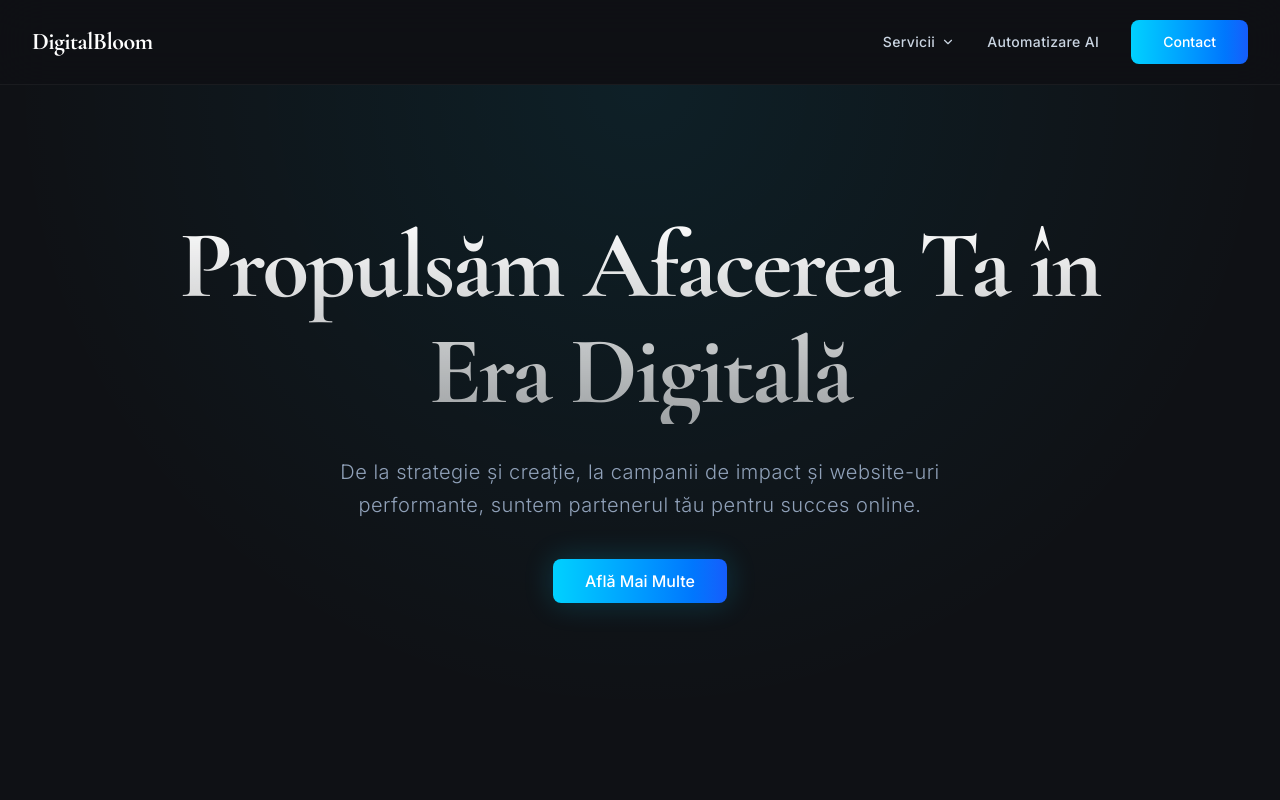
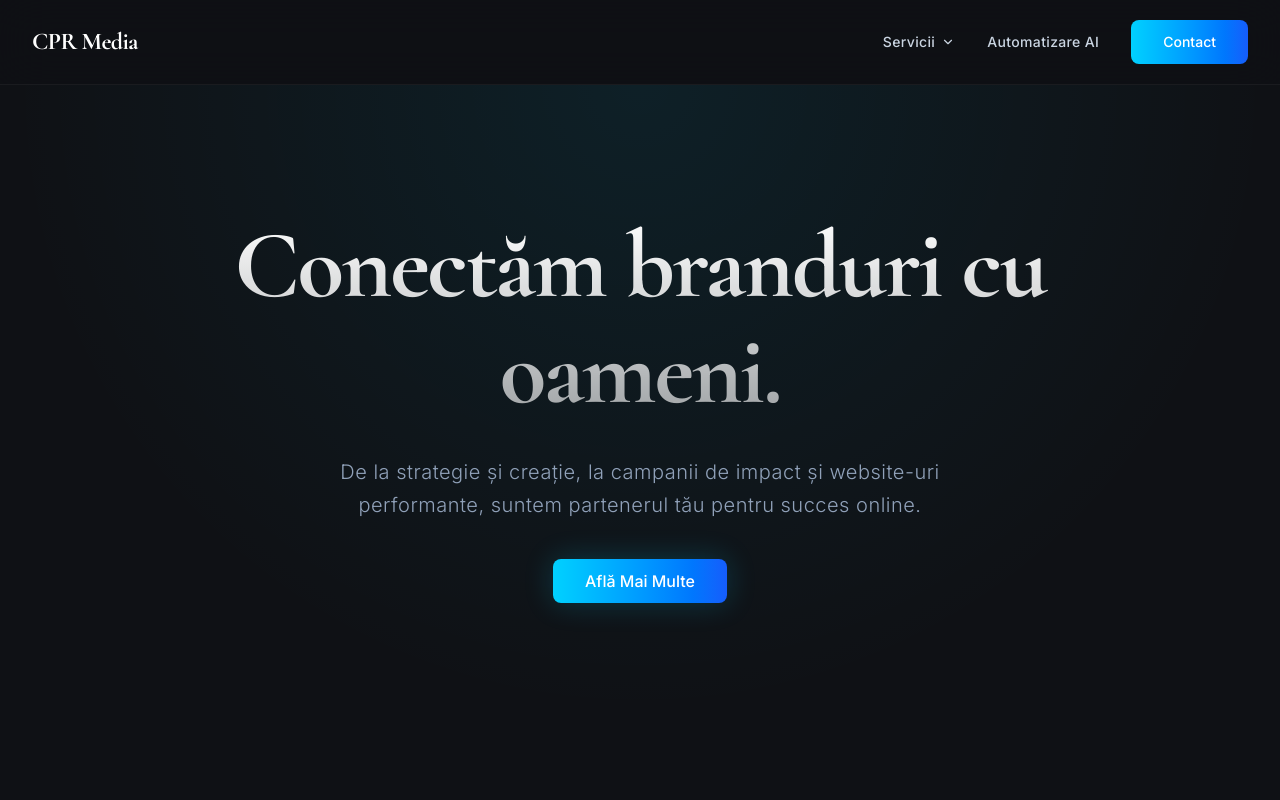
Before and after one commit to ciprianalexandru450-afk/PFA, a React (Vite) app: page / in a window 1280 px wide. Shown: the top 800 px of the page. Built offline with nearby package versions, Linux system fonts and the light colour scheme.

Commit message:
refactor: Update company name and slogan
Rebrands the application from "DigitalBloom" to "CPR Media", updating the company name in the header and the main hero section slogan. This change reflects a business rebranding initiative.

```diff
--- a/src/App.tsx
+++ b/src/App.tsx
@@ -25,7 +25,7 @@ const Header = ({ setView }: { setView: (view: string) => void }) => {
           className="font-serif text-2xl font-bold cursor-pointer text-white tracking-tight"
           onClick={() => setView('home')}
         >
-          DigitalBloom
+          CPR Media
         </motion.h2>
         <nav className="flex items-center space-x-8">
           <div className="relative" ref={dropdownRef}>
@@ -75,7 +75,7 @@ const Hero = () => (
       className="relative z-10"
     >
       <h1 className="text-5xl sm:text-6xl md:text-7xl lg:text-8xl font-bold tracking-tight leading-[1.1] font-serif bg-clip-text text-transparent bg-gradient-to-b from-white to-white/60 max-w-5xl mx-auto">
-        Propulsăm Afacerea Ta în Era Digitală
+        Conectăm branduri cu oameni.
       </h1>
       <p className="mt-8 text-lg md:text-xl text-slate-400 max-w-2xl mx-auto font-light leading-relaxed tracking-wide">
         De la strategie și creație, la campanii de impact și website-uri performante, suntem partenerul tău pentru succes online.
@@ -287,8 +287,8 @@ const Contact = () => (
                 <div className="p-3 rounded-xl bg-brand-accent/10 text-brand-accent group-hover:bg-brand-accent group-hover:text-white transition-all duration-300">
                   <Mail size={20} />
                 </div>
-                <a href="mailto:contact@digitalbloom.ro" className="text-lg text-slate-300 font-light tracking-wide hover:text-brand-accent transition-colors">
-                  contact@digitalbloom.ro
+                <a href="mailto:contact@cprmedia.ro" className="text-lg text-slate-300 font-light tracking-wide hover:text-brand-accent transition-colors">
+                  contact@cprmedia.ro
                 </a>
               </div>
 
@@ -306,7 +306,7 @@ const Contact = () => (
             <div className="pt-8 border-t border-white/5 space-y-3">
               <div className="flex items-center space-x-3 text-slate-500 text-sm font-light">
                 <Building2 size={16} className="opacity-70" />
-                <span>Digital Bloom Agency S.R.L.</span>
+                <span>CPR Media</span>
               </div>
               <div className="flex items-center space-x-3 text-slate-500 text-sm font-light">
                 <FileText size={16} className="opacity-70" />
@@ -359,8 +359,8 @@ const Footer = ({ setView }: { setView: (view: string) => void }) => (
     <div className="max-w-7xl mx-auto">
       <div className="flex flex-col md:flex-row justify-between items-center space-y-8 md:space-y-0 mb-12">
         <div className="text-center md:text-left">
-          <h3 className="font-serif text-2xl font-bold text-white mb-2">DigitalBloom</h3>
-          <p className="text-slate-500 text-sm font-light tracking-wide">&copy; {new Date().getFullYear()} DigitalBloom. Toate drepturile rezervate.</p>
+          <h3 className="font-serif text-2xl font-bold text-white mb-2">CPR Media</h3>
+          <p className="text-slate-500 text-sm font-light tracking-wide">&copy; {new Date().getFullYear()} CPR Media. Toate drepturile rezervate.</p>
         </div>
         <div className="flex space-x-6">
           {[
@@ -396,7 +396,7 @@ const Footer = ({ setView }: { setView: (view: string) => void }) => (
           </button>
         </div>
         <div className="text-[10px] text-slate-600 font-light tracking-widest uppercase">
-          Digital Bloom Agency S.R.L.
+          CPR Media
         </div>
       </div>
     </div>
@@ -421,12 +421,12 @@ const TermsPage = ({ setView }: { setView: (view: string) => void }) => (
         <div className="space-y-8 text-slate-400 font-light leading-relaxed">
           <section>
             <h2 className="text-2xl font-bold text-white mb-4">1. Introducere</h2>
-            <p>Bun venit pe website-ul DigitalBloom. Prin accesarea și utilizarea acestui site, sunteți de acord să respectați și să fiți legat de următorii termeni și condiții de utilizare, care, împreună cu politica noastră de confidențialitate, guvernează relația Digital Bloom Agency S.R.L. cu dumneavoastră în legătură cu acest website.</p>
+            <p>Bun venit pe website-ul CPR Media. Prin accesarea și utilizarea acestui site, sunteți de acord să respectați și să fiți legat de următorii termeni și condiții de utilizare, care, împreună cu politica noastră de confidențialitate, guvernează relația CPR Media cu dumneavoastră în legătură cu acest website.</p>
           </section>
 
           <section>
             <h2 className="text-2xl font-bold text-white mb-4">2. Definiții</h2>
-            <p>Termenul 'DigitalBloom', 'noi' sau 'agenția' se referă la proprietarul website-ului, Digital Bloom Agency S.R.L. Termenul 'dumneavoastră' se referă la utilizatorul sau vizitatorul website-ului nostru.</p>
+            <p>Termenul 'CPR Media', 'noi' sau 'agenția' se referă la proprietarul website-ului, CPR Media. Termenul 'dumneavoastră' se referă la utilizatorul sau vizitatorul website-ului nostru.</p>
           </section>
 
           <section>
@@ -441,12 +441,12 @@ const TermsPage = ({ setView }: { setView: (view: string) => void }) => (
 
           <section>
             <h2 className="text-2xl font-bold text-white mb-4">5. Servicii</h2>
-            <p>DigitalBloom oferă servicii de marketing digital, automatizări AI, design grafic și producție video. Detaliile specifice ale fiecărui serviciu și obligațiile contractuale vor fi stabilite prin contracte individuale semnate între agenție și client.</p>
+            <p>CPR Media oferă servicii de marketing digital, automatizări AI, design grafic și producție video. Detaliile specifice ale fiecărui serviciu și obligațiile contractuale vor fi stabilite prin contracte individuale semnate între agenție și client.</p>
           </section>
 
           <section>
             <h2 className="text-2xl font-bold text-white mb-4">6. Limitarea Răspunderii</h2>
-            <p>În nicio circumstanță DigitalBloom nu va fi răspunzătoare pentru orice pierdere sau daună, inclusiv, fără limitare, pierderi indirecte sau subsecvente, rezultate din utilizarea acestui website.</p>
+            <p>În nicio circumstanță CPR Media nu va fi răspunzătoare pentru orice pierdere sau daună, inclusiv, fără limitare, pierderi indirecte sau subsecvente, rezultate din utilizarea acestui website.</p>
           </section>
 
           <section>
@@ -478,7 +478,7 @@ const PrivacyPage = ({ setView }: { setView: (view: string) => void }) => (
         <div className="space-y-8 text-slate-400 font-light leading-relaxed">
           <section>
             <h2 className="text-2xl font-bold text-white mb-4">1. Informații Generale</h2>
-            <p>Digital Bloom Agency S.R.L. se angajează să protejeze confidențialitatea datelor dumneavoastră cu caracter personal. Această politică explică modul în care colectăm, utilizăm și protejăm informațiile dumneavoastră în conformitate cu Regulamentul General privind Protecția Datelor (GDPR).</p>
+            <p>CPR Media se angajează să protejeze confidențialitatea datelor dumneavoastră cu caracter personal. Această politică explică modul în care colectăm, utilizăm și protejăm informațiile dumneavoastră în conformitate cu Regulamentul General privind Protecția Datelor (GDPR).</p>
           </section>
 
           <section>
@@ -527,7 +527,7 @@ const PrivacyPage = ({ setView }: { setView: (view: string) => void }) => (
 
           <section>
             <h2 className="text-2xl font-bold text-white mb-4">7. Contact</h2>
-            <p>Pentru orice întrebări legate de protecția datelor, ne puteți contacta la adresa de email: contact@digitalbloom.ro.</p>
+            <p>Pentru orice întrebări legate de protecția datelor, ne puteți contacta la adresa de email: contact@cprmedia.ro.</p>
           </section>
         </div>
       </div>
```
